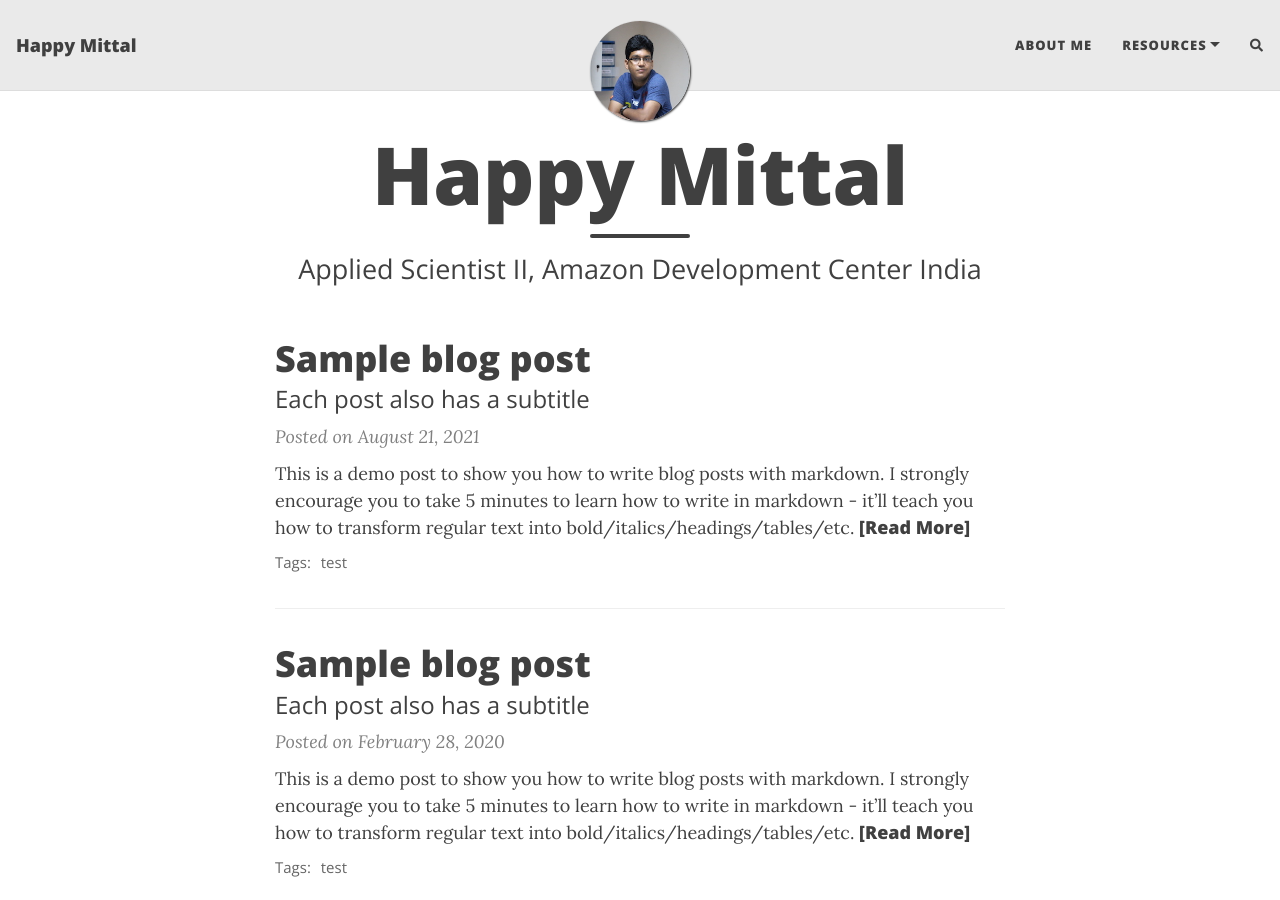
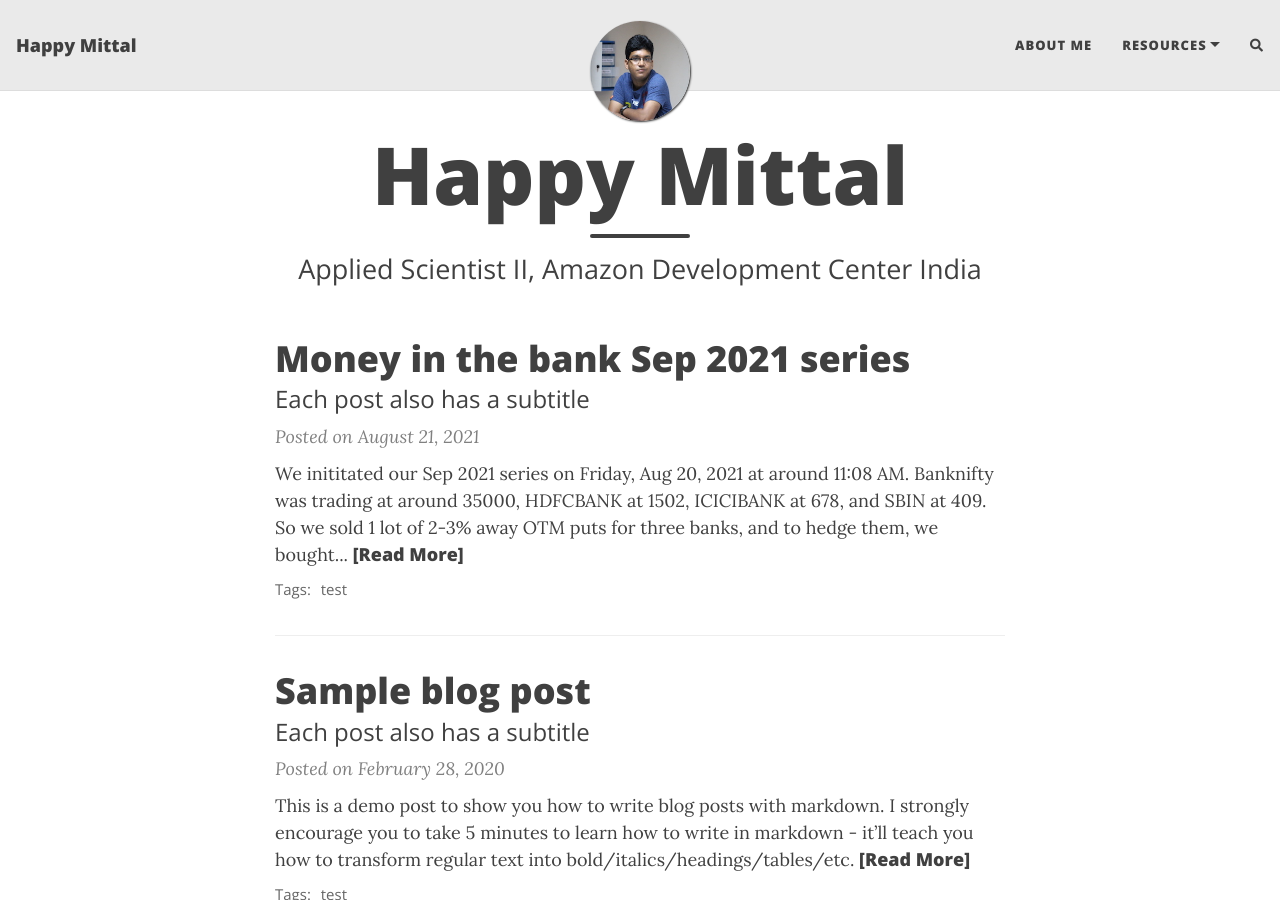
Before and after one commit to happy2332/happy2332.github.io, a Jekyll site: the page built from index.html, in a window 1280 px wide and 900 px high. Built offline with Jekyll 4.4.1, drawn with Linux system fonts in a browser that asks for light colours; nearby versions of some CDN libraries; the list of posts is cut into pages by our own code; comment, search, counter and statistics services are not loaded.

Commit message:
Update 2021-08-21-test.md

```diff
--- a/_posts/2021-08-21-test.md
+++ b/_posts/2021-08-21-test.md
@@ -1,12 +1,16 @@
 ---
 layout: post
-title: Sample blog post
+title: Money in the bank Sep 2021 series
 subtitle: Each post also has a subtitle
 gh-repo: daattali/beautiful-jekyll
 gh-badge: [star, fork, follow]
 tags: [test]
 comments: true
 ---
+
+We inititated our Sep 2021 series on Friday, Aug 20, 2021 at around 11:08 AM. Banknifty was trading at around 35000, HDFCBANK at 1502, ICICIBANK at 678, and SBIN at 409.
+So we sold 1 lot of 2-3% away OTM puts for three banks, and to hedge them, we bought 1 lot of near ATM Banknifty Put. Following shows the trades taken.
+![mib_entry_aug_20_2021](./figs/mib_entry_aug_20_2021.png)
 
 This is a demo post to show you how to write blog posts with markdown.  I strongly encourage you to [take 5 minutes to learn how to write in markdown](https://markdowntutorial.com/) - it'll teach you how to transform regular text into bold/italics/headings/tables/etc.
 
```
